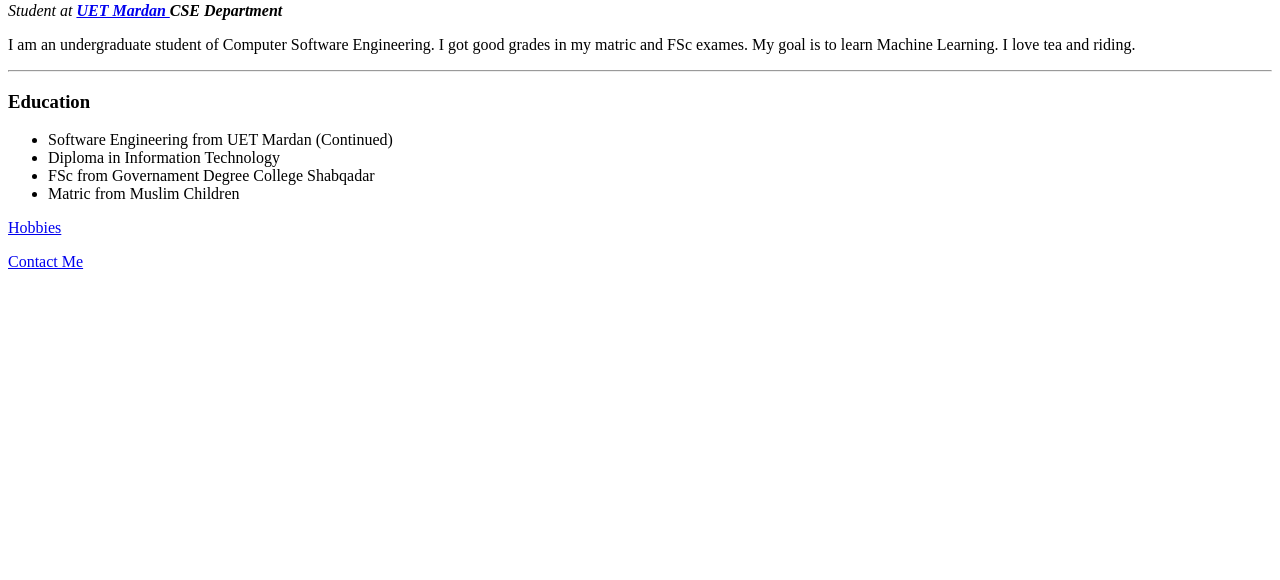
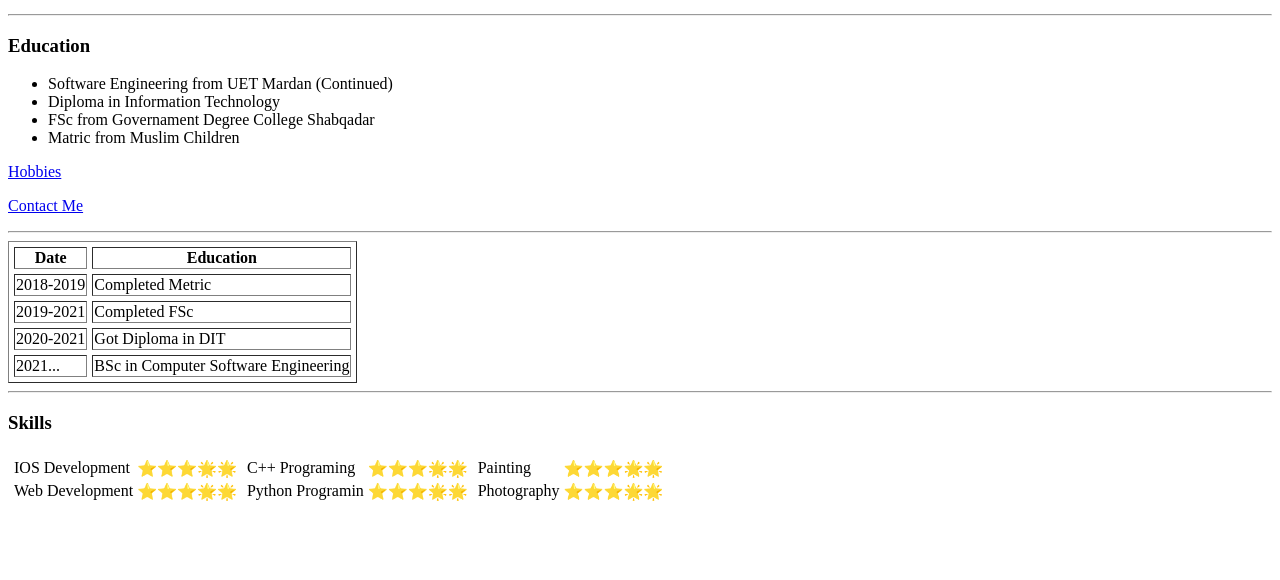
Before and after one commit to Muhammad-Shah/cv, a plain HTML site: page index.html in a window 1280 px wide. Shown: the part 220-800 px from the top of the page. Drawn offline with Linux system fonts and the light colour scheme.

Commit message:
update index.html

```diff
--- a/index.html
+++ b/index.html
@@ -1,20 +1,37 @@
 <!DOCTYPE html>
 <html lang="en">
+
 <head>
-    <meta charset="UTF-8">
-    <meta http-equiv="X-UA-Compatible" content="IE=edge">
-    <meta name="viewport" content="width=device-width, initial-scale=1.0">
+    <meta charset="UTF-8" />
+    <meta http-equiv="X-UA-Compatible" content="IE=edge" />
+    <meta name="viewport" content="width=device-width, initial-scale=1.0" />
     <title>MuhammadShah</title>
 </head>
+
 <body>
 
-    <img src="images/Fotogenic (2).png" alt="muhammad shah profile image">
+    <table cellspacing="20">
+        <tr>
+            <td>
+                <img src="images/Fotogenic (2).png" alt="muhammad shah profile image" />
+            </td>
+            <td>
+                <h1>Muhammad Shah </h1>
+                <p><em>Student at<strong><a href="http://www.uetmardan.edu.pk/uetm/">UET Mardan </a>CSE</strong></em>
+            </td>
+        </tr>
+    </table>
 
-    <h1>Muhammad Shah</h1>
-    <p><em>Student at <strong> <a href="http://www.uetmardan.edu.pk/uetm/">UET Mardan </a>CSE Department </strong> </em> </p>
-    <p>I am an undergraduate student of Computer Software Engineering. I got good grades in my matric and FSc exames. My goal is to learn Machine Learning. I love tea and riding.</p>
 
-    <hr>
+
+    </p>
+    <p>
+        I am an undergraduate student of Computer Software Engineering. I got good
+        grades in my matric and FSc exames. My goal is to learn Machine Learning.
+        I love tea and riding.
+    </p>
+
+    <hr />
 
     <h3>Education</h3>
     <ul>
@@ -24,11 +41,85 @@
         <li>Matric from Muslim Children</li>
     </ul>
 
-    <p><a href="hobbies.html">Hobbies</a> </p>
-
-
+    <p><a href="hobbies.html">Hobbies</a></p>
 
     <p><a href="contact.html">Contact Me</a></p>
 
+    <hr />
+
+    <table border="1" cellspacing="5">
+        <thead>
+            <tr>
+                <th>Date</th>
+                <th>Education</th>
+            </tr>
+        </thead>
+        <tbody>
+            <tr>
+                <td>2018-2019</td>
+                <td>Completed Metric</td>
+            </tr>
+            <tr>
+                <td>2019-2021</td>
+                <td>Completed FSc</td>
+            </tr>
+            <tr>
+                <td>2020-2021</td>
+                <td>Got Diploma in DIT</td>
+            </tr>
+            <tr>
+                <td>2021...</td>
+                <td>BSc in Computer Software Engineering</td>
+            </tr>
+        </tbody>
+        <tfoot></tfoot>
+    </table>
+
+    <hr>
+
+    <h3>Skills</h3>
+
+    <table>
+        <tr>
+            <td>
+                <table>
+                    <tr>
+                        <td>IOS Development</td>
+                        <td>⭐⭐⭐🌟🌟</td>
+                    </tr>
+                    <tr>
+                        <td>Web Development</td>
+                        <td>⭐⭐⭐🌟🌟</td>
+                    </tr>
+                </table>
+            </td>
+            <td>
+                <table>
+                    <tr>
+                        <td>C++ Programing</td>
+                        <td>⭐⭐⭐🌟🌟</td>
+                    </tr>
+                    <tr>
+                        <td>Python Programin</td>
+                        <td>⭐⭐⭐🌟🌟</td>
+                    </tr>
+                </table>
+            </td>
+            <td>
+                <table>
+                    <tr>
+                        <td>Painting</td>
+                        <td>⭐⭐⭐🌟🌟</td>
+                    </tr>
+                    <tr>
+                        <td>Photography</td>
+                        <td>⭐⭐⭐🌟🌟</td>
+                    </tr>
+                </table>
+            </td>
+        </tr>
+    </table>
 </body>
+<!-- ⭐⭐⭐⭐⭐⭐ -->
+
 </html>
```
